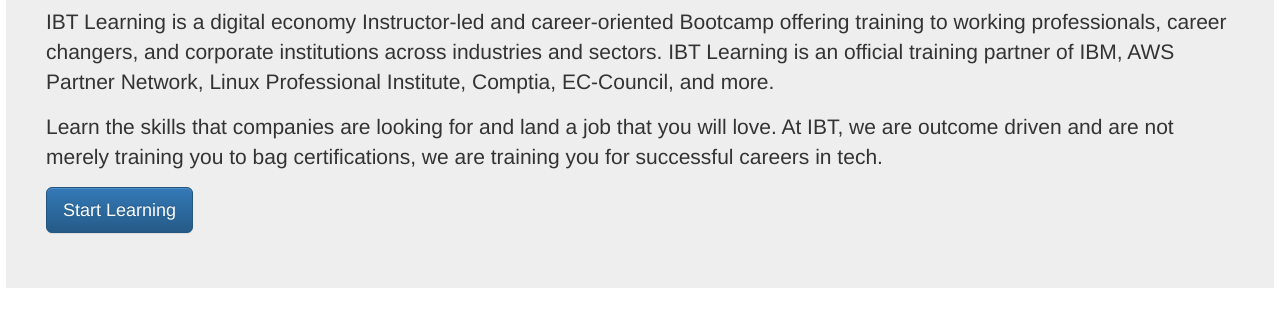
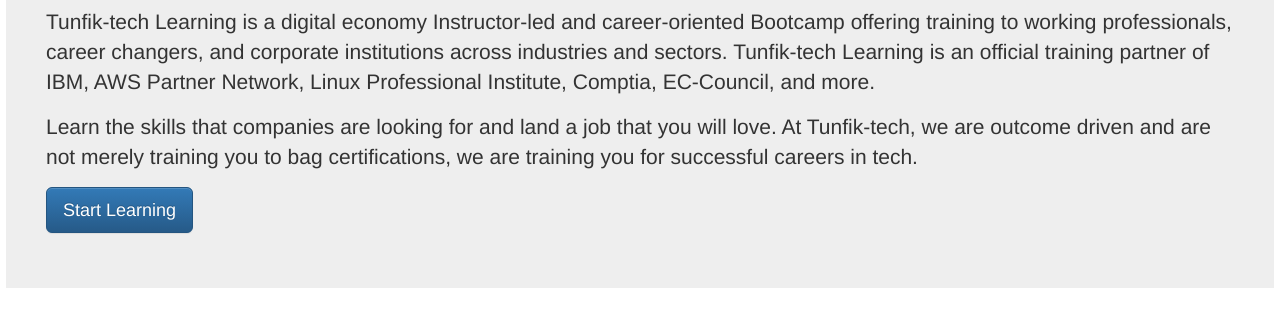
Before and after one commit to OlatundeTai-Lawal/nodejs-webapp, a website: page about.html in a window 1280 px wide. Shown: the part 209-536 px from the top of the page. Drawn offline with nearby package versions, Linux system fonts and the light colour scheme.

Commit message:
update application version

```diff
--- a/about.html
+++ b/about.html
@@ -23,9 +23,9 @@
   </nav>
       <div class="jumbotron"  style="padding:40px;">
         <h1>About Us</h1>
-        <strong><p>IBT Learning is a digital economy Instructor-led and career-oriented Bootcamp offering training to working professionals, career changers, and corporate institutions across industries and sectors. IBT Learning is an official training partner of IBM, AWS Partner Network, Linux Professional Institute, Comptia, EC-Council, and more. </p></strong>
+        <strong><p>Tunfik-tech Learning is a digital economy Instructor-led and career-oriented Bootcamp offering training to working professionals, career changers, and corporate institutions across industries and sectors. Tunfik-tech Learning is an official training partner of IBM, AWS Partner Network, Linux Professional Institute, Comptia, EC-Council, and more. </p></strong>
 
-        <strong><p>Learn the skills that companies are looking for and land a job that you will love. At IBT, we are outcome driven and are not merely training you to bag certifications, we are training you for successful careers in tech.</p></strong>
+        <strong><p>Learn the skills that companies are looking for and land a job that you will love. At Tunfik-tech, we are outcome driven and are not merely training you to bag certifications, we are training you for successful careers in tech.</p></strong>
         <p><a class="btn btn-primary btn-lg" href="#" role="button">Start Learning</a></p>
       </div>
     </div>
```
Also changed, not shown: index.html (+1 -1 lines), package.json (+6 -4 lines).
